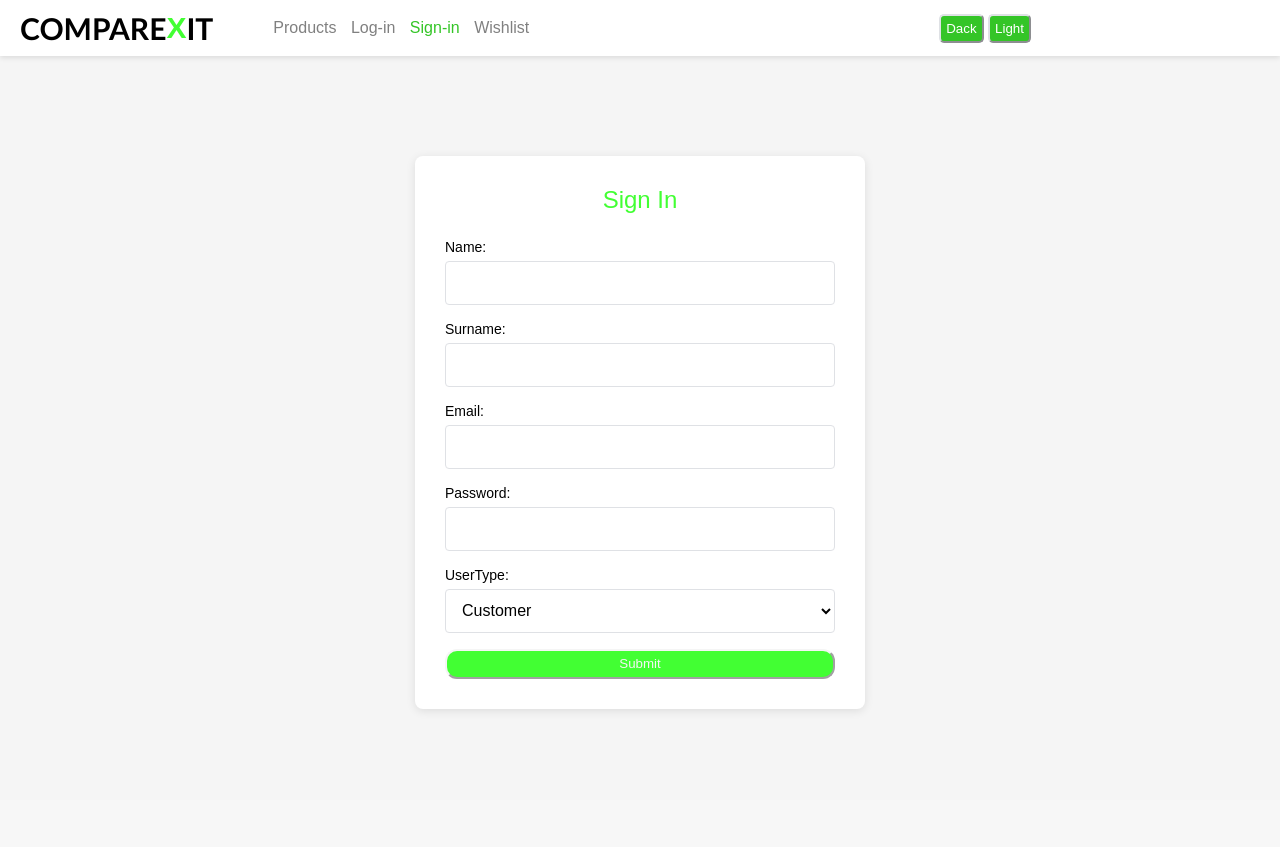
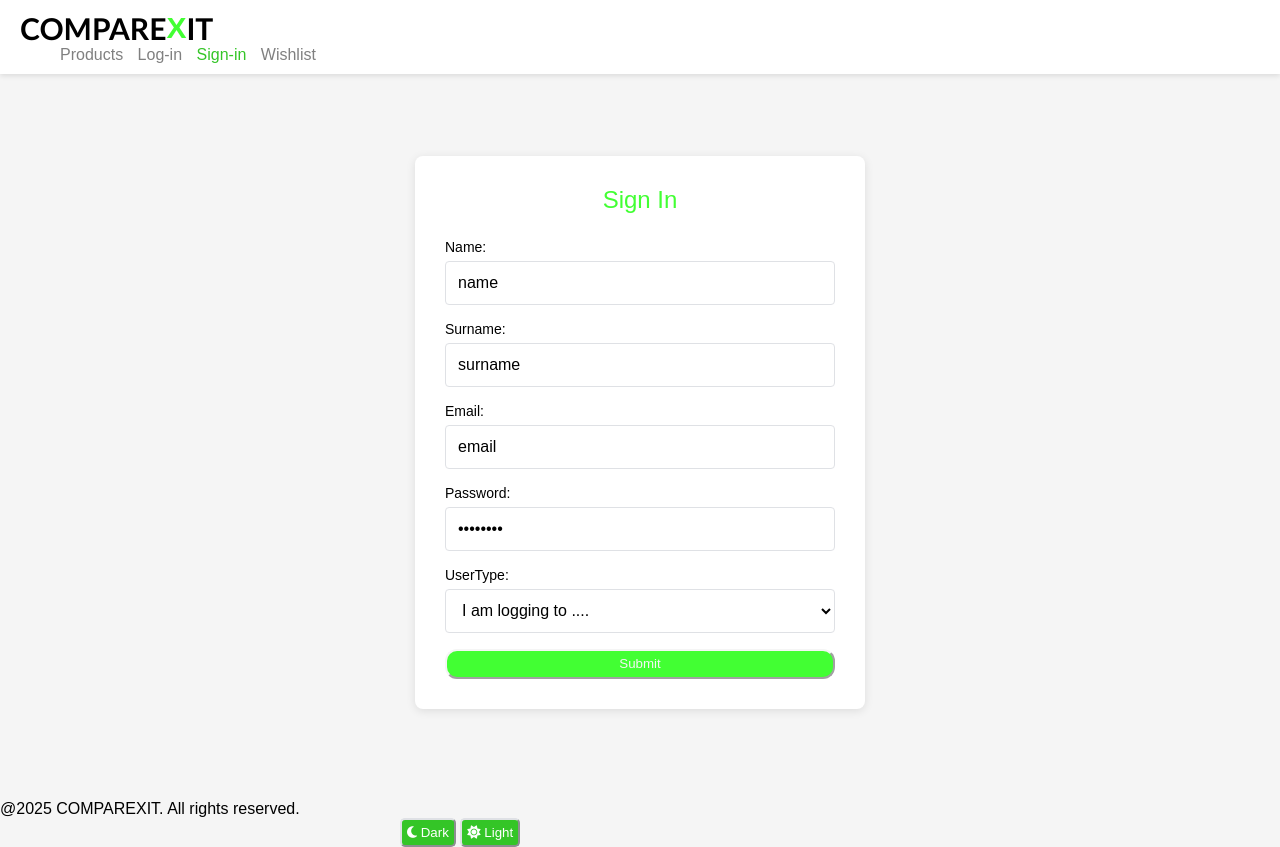
Before and after one commit to logi4ace-coder/COS221-Assignment, a PHP site: page /Signup.php in a window 1280 px wide. Before the commit the page ends 712 px from the top, so only its background shows below. Run offline with PHP 8.4, Linux system fonts and the light colour scheme; a stand-in replaces the project's code that opens the database connection.

```diff
--- a/Signup.php
+++ b/Signup.php
@@ -3,14 +3,14 @@
 <head>
     <meta charset="UTF-8">
     <meta name="viewport" content="width=device-width, initial-scale=1.0">
+    <link rel="stylesheet" href="https://cdnjs.cloudflare.com/ajax/libs/font-awesome/6.4.0/css/all.min.css">
     <link rel="stylesheet" href="css/index.css" >
     <link rel="stylesheet" href="css/signin.css" >
     <title>Sign In</title>
 </head>
 <body>
 
-    <header>
-        <div class="header-content">
+    <header class="header">
             <div class="logo">
 
                 COMPARE<span>X</span>IT
@@ -24,12 +24,6 @@
                     <li><a href="wishlist.html" >Wishlist</a></li>
                 </ul>
             </div>
-            <div class="theme-select">
-                <button id="theme-Dack">Dack</button>
-                <button id="theme-Light">Light</button>
-            </div>
-
-        </div>
     </header>
 
     <main class="container-form">
@@ -39,21 +33,23 @@
                 <h3>Sign In</h3>
 
                 <label for="name-input">Name: </label>
-                <input id="name-input" type="text" >
+                <input id="name-input" type="text" name="name" value="name" >
 
                 <label for="surname-input">Surname: </label>
-                <input id="surname-input" type="text" >
+                <input id="surname-input" type="text" name="surname" value="surname" >
 
                 <label for="email-input">Email: </label>
-                <input id="email-input" type="email"  required>
+                <input id="email-input" type="email" name="email" value="email" required>
 
                 <label for="pass-input">Password: </label>
-                <input id="pass-input" type="password"  required>
+                <input id="pass-input" type="password" name="password"  value="password" required>
 
                 <label>UserType: </label>
                 <select id="user-type">
-                    <option>Customer</option>
-                    <option>Stuff</option>
+                    <option value="Customer">Customer</option>
+                    <option value="Manager">Manager</option>
+                    <option value="" disabled selected>I am logging to ....</option>
+                    <option value="Register">Register</option>
                 </select>
 
                 <button id="submit-btn" type="submit">Submit</button>
@@ -63,6 +59,17 @@
 
     </main>
 
+    <footer class="footer">
+        <div class="footer-info">
+            @2025 COMPARE<span>X</span>IT. All rights reserved.
+        </div>
+
+        <div class="theme-select">
+            <button id="theme-Dark"><i class="fas fa-moon"></i> Dark</button>
+            <button id="theme-Light"><i class="fas fa-sun"></i> Light</button>
+        </div>
+    </footer>
+
      <script src="script/theme.js" defer></script>
 </body>
 </html>
```
Also changed, not shown: wishlist.php (+15 -40 lines).
